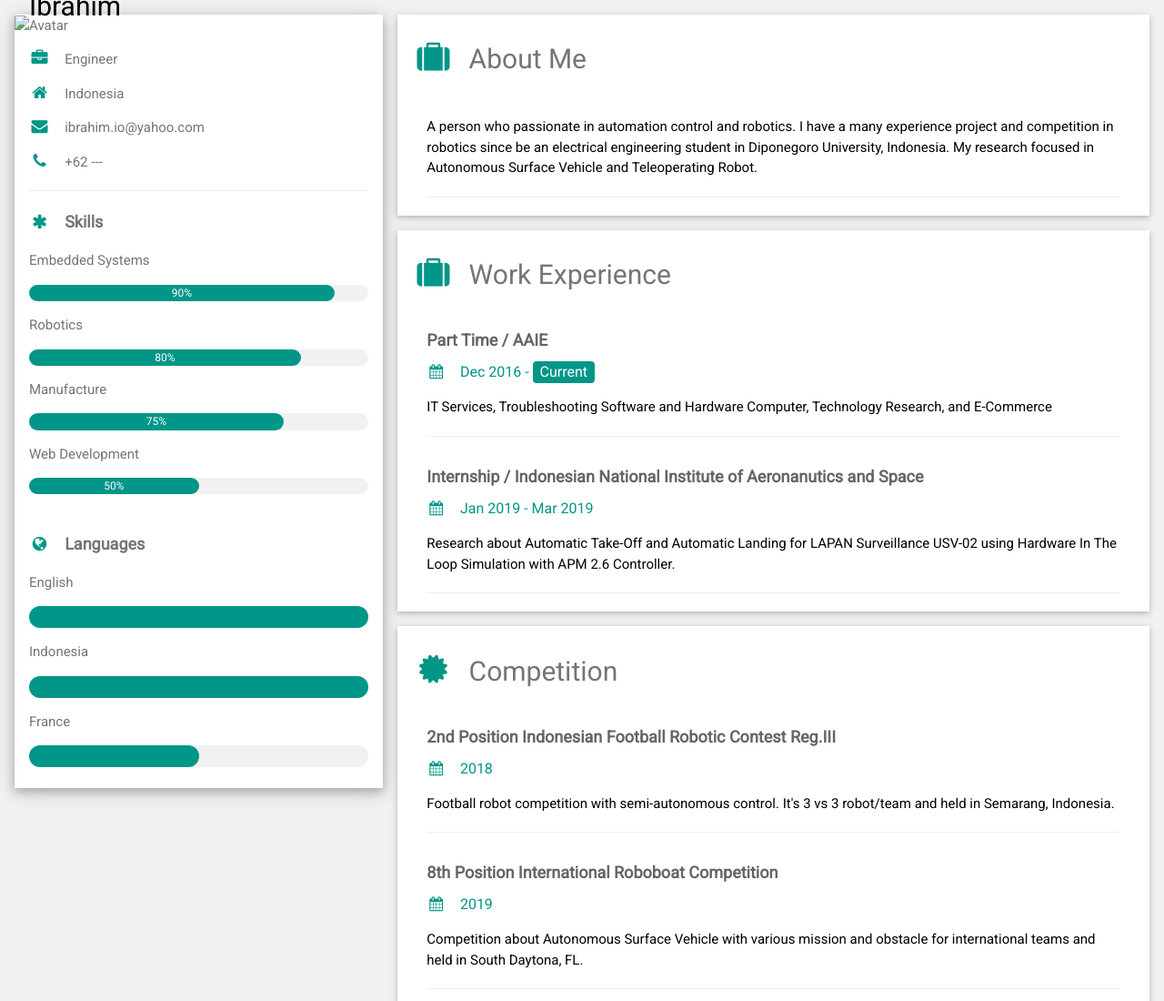
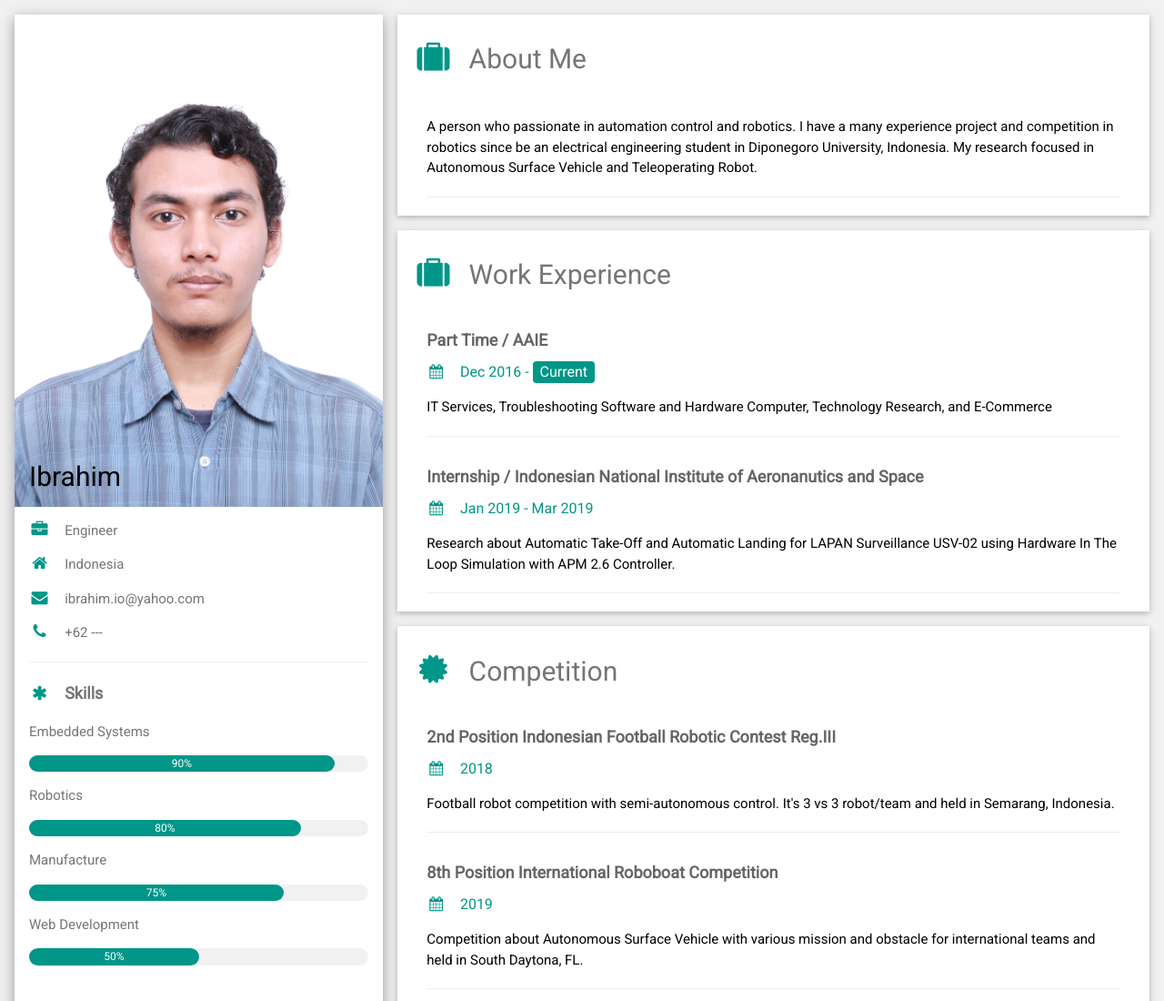
Before and after one commit to ibmgrx/CV, a plain HTML site: page index.html in a window 1280 px wide. Shown: the top 1100 px of the page at 91% size. Drawn offline with nearby package versions, Linux system fonts and the light colour scheme.

Commit message:
Update index.html

```diff
--- a/index.html
+++ b/index.html
@@ -22,7 +22,7 @@ html,body,h1,h2,h3,h4,h5,h6 {font-family: "Roboto", sans-serif}
 
       <div class="w3-white w3-text-grey w3-card-4">
         <div class="w3-display-container">
-          <img src="/w3images/avatar_hat.jpg" style="width:100%" alt="Avatar">
+          <img src="ibrahim.jpg" style="width:100%" alt="Avatar">
           <div class="w3-display-bottomleft w3-container w3-text-black">
             <h2>Ibrahim</h2>
           </div>
```
